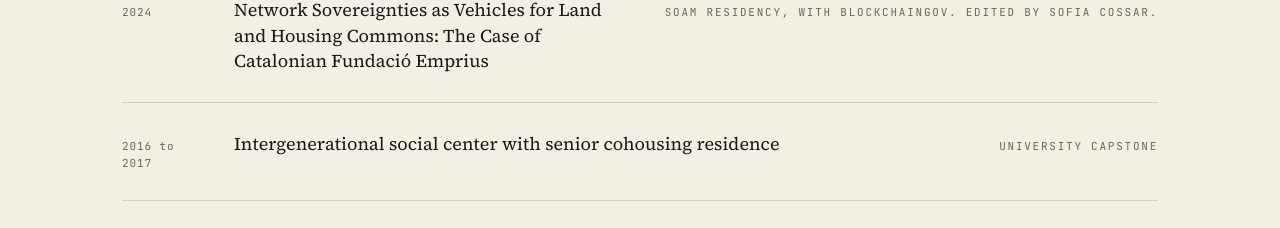
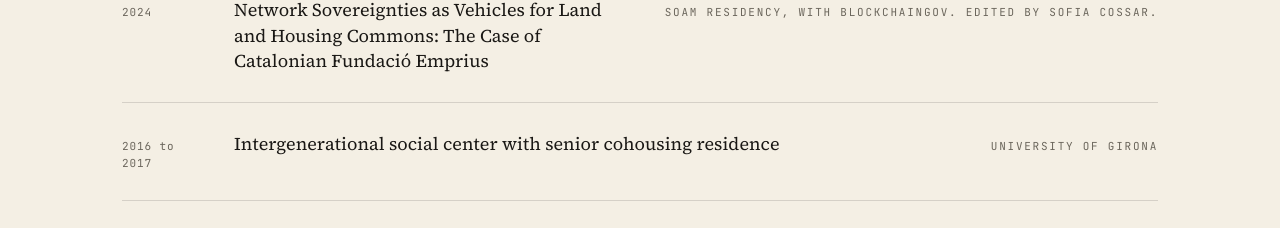
Before and after one commit to cgromaches/clara-website, a Next.js app: page / in a window 1280 px wide. Shown: the part 6952-7180 px from the top of the page. Built offline with nearby package versions, Linux system fonts and the light colour scheme.

Commit message:
Research: University Capstone -> University of Girona

```diff
--- a/app/page.tsx
+++ b/app/page.tsx
@@ -81,7 +81,7 @@ const research: WritingItem[] = [
     date: "2016 to 2017",
     title:
       "Intergenerational social center with senior cohousing residence",
-    kind: "University Capstone",
+    kind: "University of Girona",
   },
 ];
 
```
